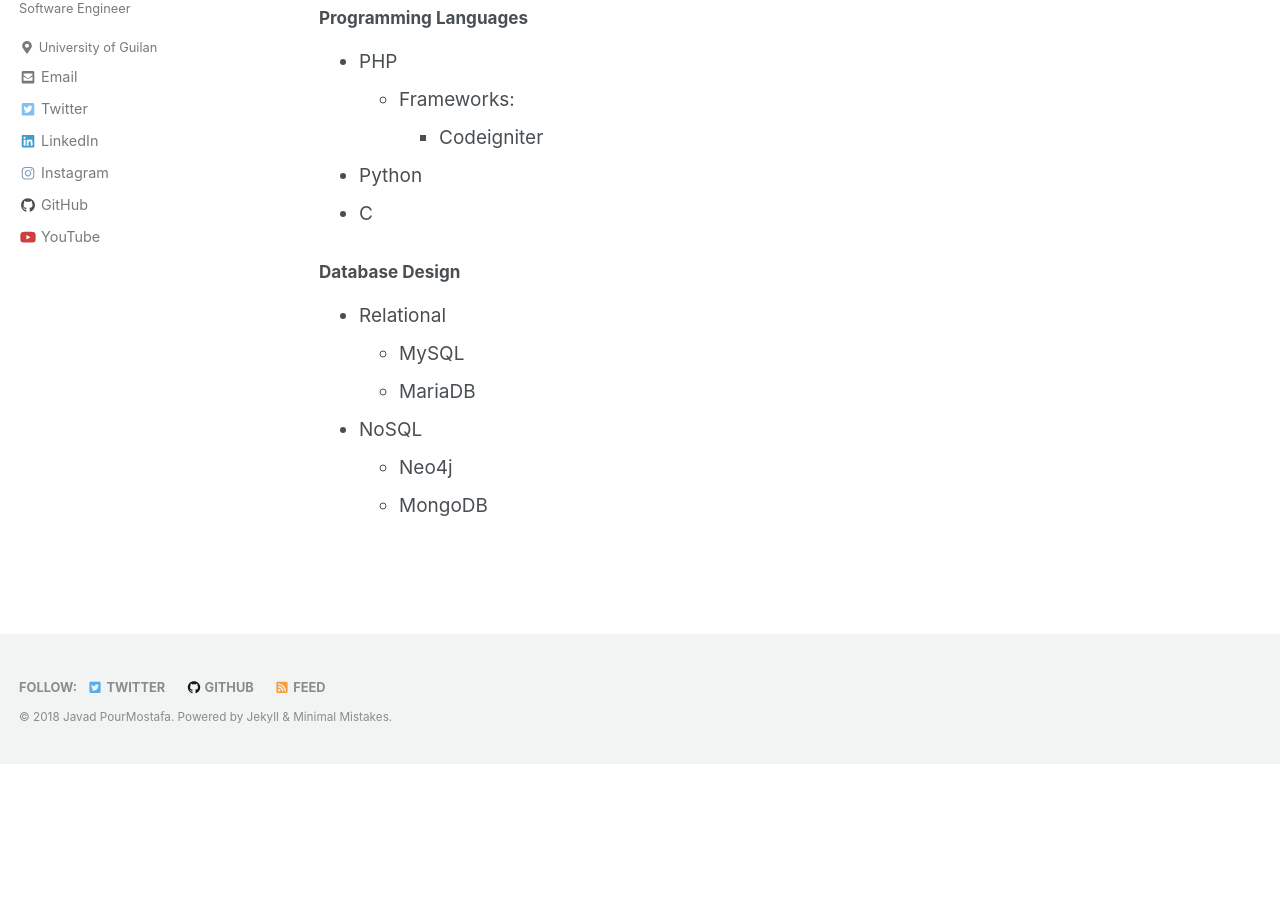
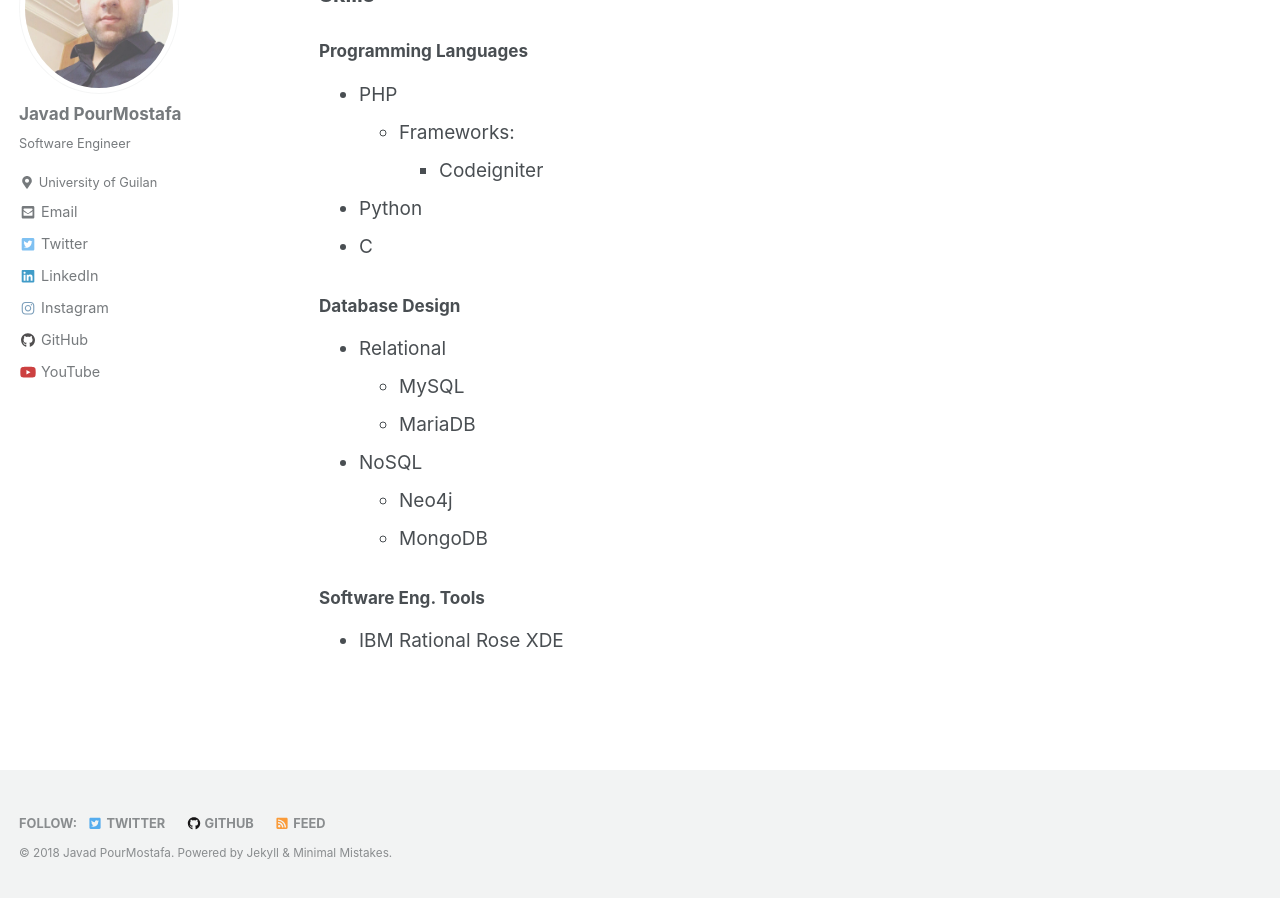
Before and after one commit to JoyeBright/JoyeBright.github.io, a Jekyll site: the page built from _pages/cv.md, in a window 1280 px wide and 900 px high, scrolled down 2143 px. Built offline with Jekyll 4.4.1, drawn with Linux system fonts in a browser that asks for light colours; nearby versions of some CDN libraries; before the commit the page ends 2908 px from its top, so only the background shows below that.

Commit message:
Update cv.md

```diff
--- a/_pages/cv.md
+++ b/_pages/cv.md
@@ -64,3 +64,6 @@
 *   NoSQL
     *   Neo4j
     *   MongoDB
+
+### Software Eng. Tools
+*   IBM Rational Rose XDE
```
